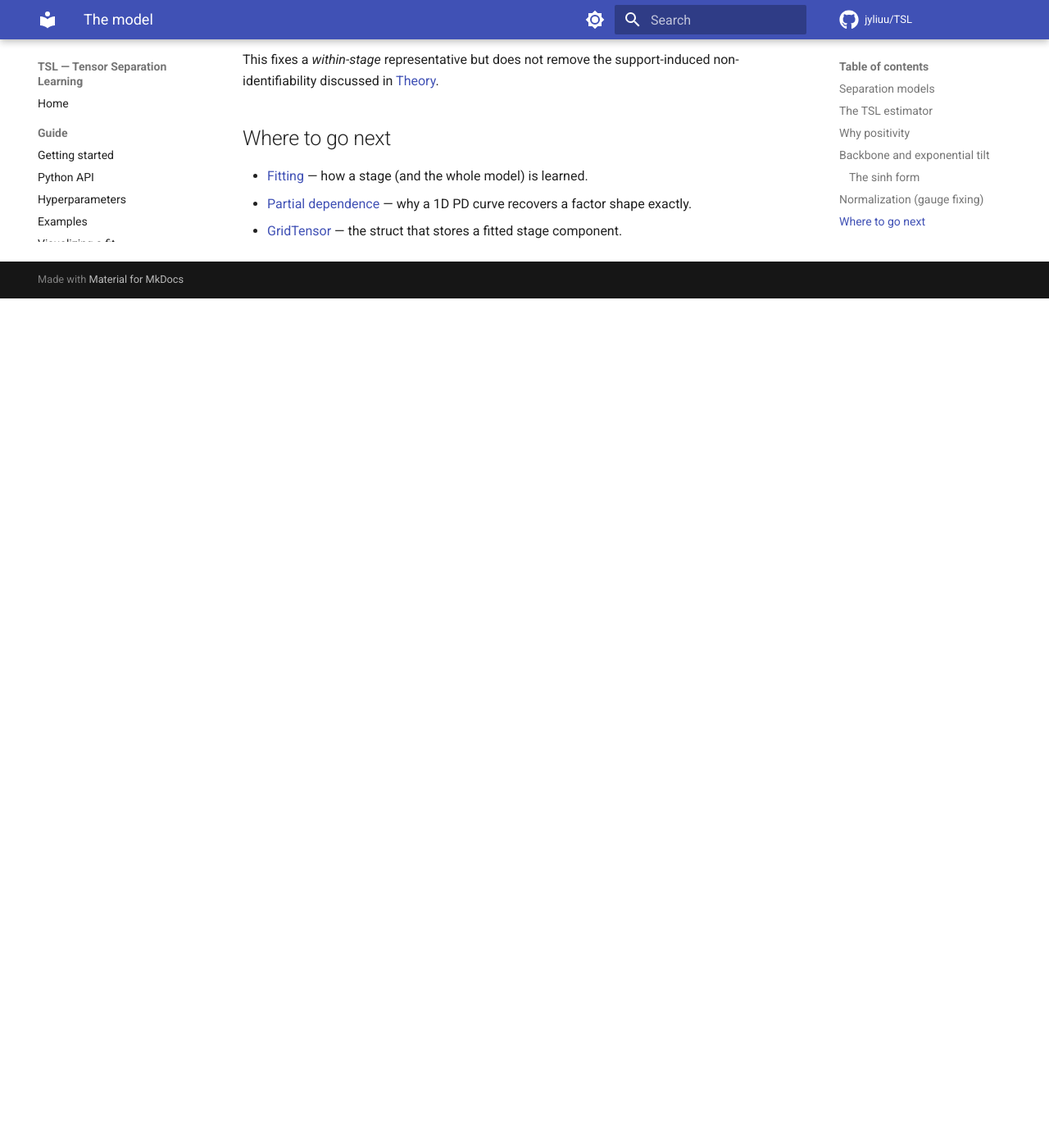
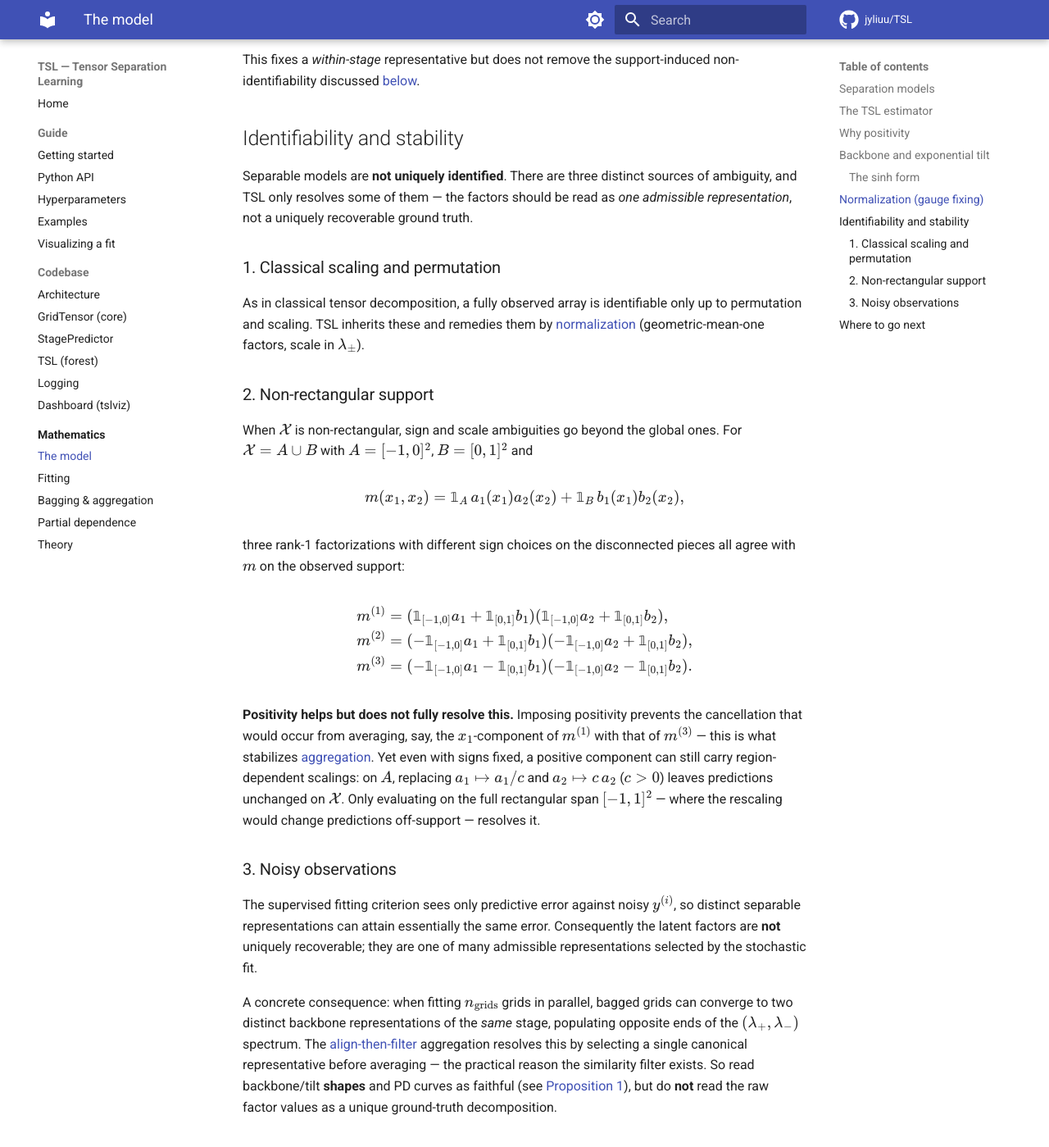
Before and after one commit to jyliuu/TSL, an MkDocs documentation site: the page built from docs/docs/math/model.md, in a window 1280 px wide and 1400 px high, scrolled down 3089 px. Shown: the whole window at 82% size. Built offline with MkDocs 1.6.1 and Material for MkDocs 9.7.7, drawn with Linux system fonts in a browser that asks for light colours; comment, search, counter and statistics services are not loaded; before the commit the page ends 3453 px from its top, so only the background shows below that.

Commit message:
docs: drop Theory page; fold identifiability into the model page

```diff
--- a/docs/docs/math/model.md
+++ b/docs/docs/math/model.md
@@ -141,7 +141,64 @@ applied in code by `l2_identify` (after a fit) and before averaging bagged grids
 [Bagging & aggregation](bagging-aggregation.md).
 
 This fixes a *within-stage* representative but does not remove the support-induced
-non-identifiability discussed in [Theory](theory.md#identifiability-and-stability).
+non-identifiability discussed [below](#identifiability-and-stability).
+
+## Identifiability and stability
+
+Separable models are **not uniquely identified**. There are three distinct sources of
+ambiguity, and TSL only resolves some of them — the factors should be read as *one
+admissible representation*, not a uniquely recoverable ground truth.
+
+### 1. Classical scaling and permutation
+
+As in classical tensor decomposition, a fully observed array is identifiable only up to
+permutation and scaling. TSL inherits these and remedies them by
+[normalization](#normalization-gauge-fixing) (geometric-mean-one factors, scale in
+$\lambda_\pm$).
+
+### 2. Non-rectangular support
+
+When $\mathcal{X}$ is non-rectangular, sign and scale ambiguities go beyond the global ones.
+For $\mathcal{X} = A\cup B$ with $A=[-1,0]^2$, $B=[0,1]^2$ and
+
+$$
+m(x_1,x_2) = \mathbbm{1}_A\,a_1(x_1)a_2(x_2) + \mathbbm{1}_B\,b_1(x_1)b_2(x_2),
+$$
+
+three rank-1 factorizations with different sign choices on the disconnected pieces all
+agree with $m$ on the observed support:
+
+$$
+\begin{aligned}
+m^{(1)} &= (\mathbbm{1}_{[-1,0]} a_1 + \mathbbm{1}_{[0,1]} b_1)(\mathbbm{1}_{[-1,0]} a_2 + \mathbbm{1}_{[0,1]} b_2),\\
+m^{(2)} &= (-\mathbbm{1}_{[-1,0]} a_1 + \mathbbm{1}_{[0,1]} b_1)(-\mathbbm{1}_{[-1,0]} a_2 + \mathbbm{1}_{[0,1]} b_2),\\
+m^{(3)} &= (-\mathbbm{1}_{[-1,0]} a_1 - \mathbbm{1}_{[0,1]} b_1)(-\mathbbm{1}_{[-1,0]} a_2 - \mathbbm{1}_{[0,1]} b_2).
+\end{aligned}
+$$
+
+**Positivity helps but does not fully resolve this.** Imposing positivity prevents the
+cancellation that would occur from averaging, say, the $x_1$-component of $m^{(1)}$ with
+that of $m^{(3)}$ — this is what stabilizes [aggregation](bagging-aggregation.md). Yet even
+with signs fixed, a positive component can still carry region-dependent scalings: on $A$,
+replacing $a_1\mapsto a_1/c$ and $a_2\mapsto c\,a_2$ ($c>0$) leaves predictions unchanged on
+$\mathcal{X}$. Only evaluating on the full rectangular span $[-1,1]^2$ — where the rescaling
+would change predictions off-support — resolves it.
+
+### 3. Noisy observations
+
+The supervised fitting criterion sees only predictive error against noisy $y^{(i)}$, so
+distinct separable representations can attain essentially the same error. Consequently the
+latent factors are **not** uniquely recoverable; they are one of many admissible
+representations selected by the stochastic fit.
+
+A concrete consequence: when fitting $n_{\text{grids}}$ grids in parallel, bagged grids can
+converge to two distinct backbone representations of the *same* stage, populating opposite
+ends of the $(\lambda_+,\lambda_-)$ spectrum. The
+[align-then-filter](bagging-aggregation.md#the-aggregation-pipeline) aggregation resolves
+this by selecting a single canonical representative before averaging — the practical reason
+the similarity filter exists. So read backbone/tilt **shapes** and PD curves as faithful
+(see [Proposition 1](partial-dependence.md#proposition-1-partial-dependence-decomposition)),
+but do **not** read the raw factor values as a unique ground-truth decomposition.
 
 ## Where to go next
 
```
Also changed, not shown: docs/docs/math/index.md (+1 -5 lines), docs/docs/math/theory.md (deleted, +0 -103 lines).
